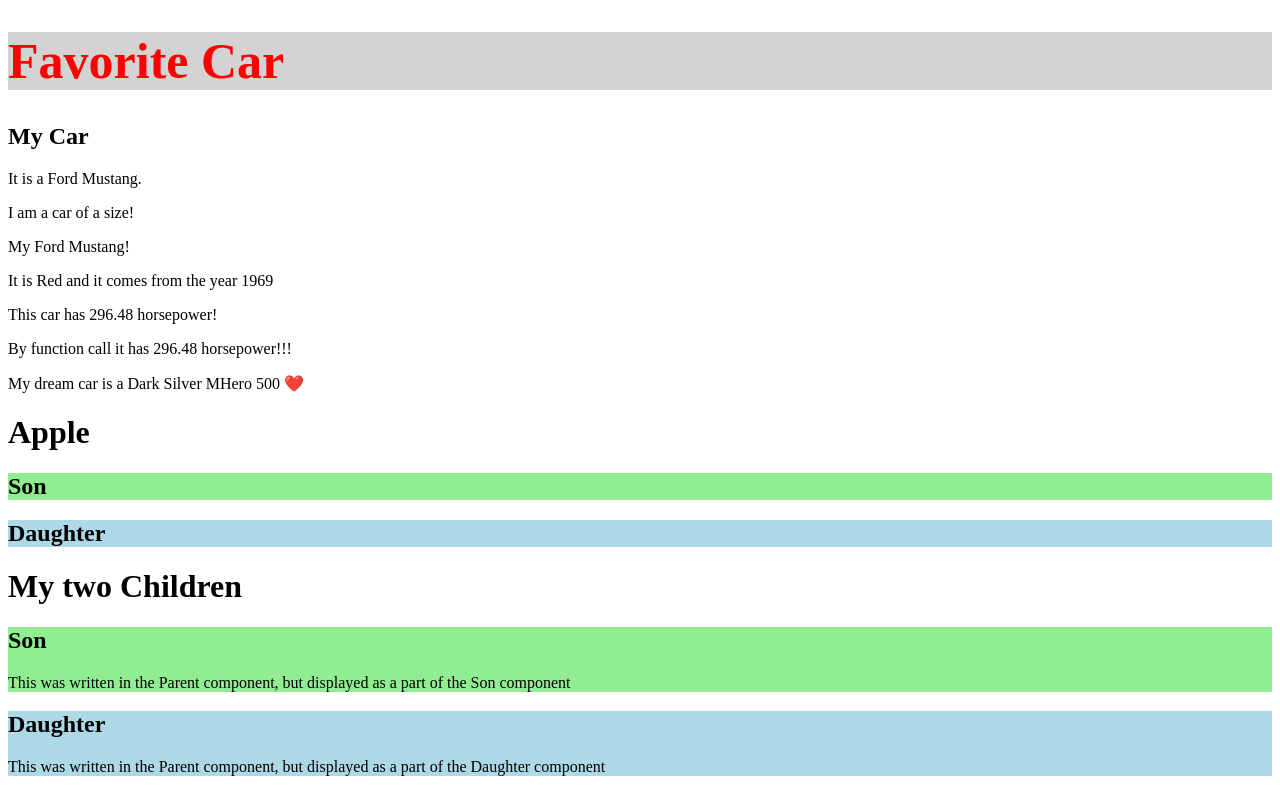
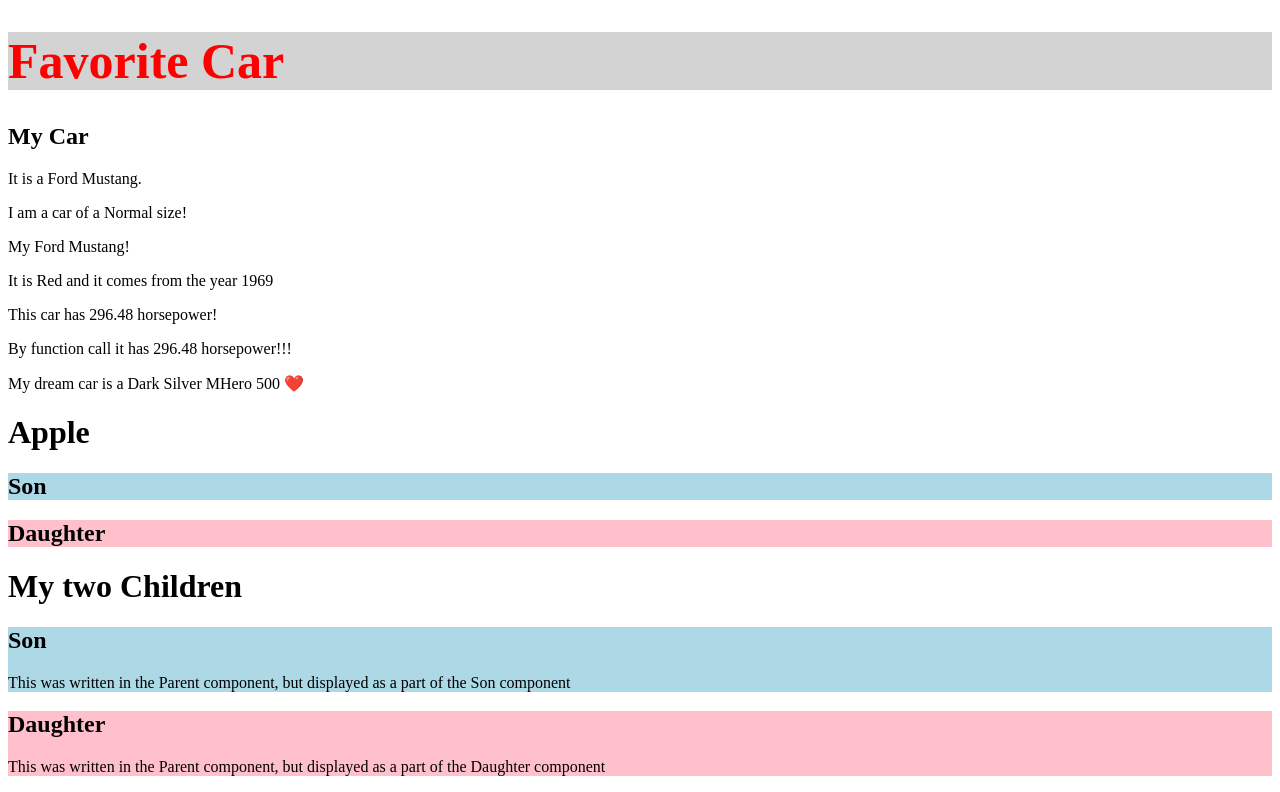
Before and after one commit to cynthia-stac/react-course, a React (Vite) app: page / in a window 1280 px wide. Shown: the part 1367-2159 px from the top of the page. Built offline with nearby package versions, Linux system fonts and the light colour scheme.

Commit message:
Change the background of the child components

```diff
--- a/src/App.jsx
+++ b/src/App.jsx
@@ -46,35 +46,40 @@ export function Counter() {
   );
 }
 
-export function Car(props) {
-  const brand = "Ford"
-  const model = "Mustang"
-  function kwToHp(kw){
-    return kw * 1.36
+export function Car({
+  size = "Normal",
+  carinfo = {}
+}) {
+  const brand = "Ford";
+  const model = "Mustang";
+
+  function kwToHp(kw) {
+    return kw * 1.36;
   }
+
   const myobj = {
     name: "MHero",
     model: "500",
     color: "Dark Silver"
   };
-  const x = "para"
+
   const myStyles = {
-    color: 'red',
-    fontSize: '50px',
-    backgroundColor: 'lightgray'
-  }
+    color: "red",
+    fontSize: "50px",
+    backgroundColor: "lightgray"
+  };
 
   return (
     <div>
-      <h1 style={myStyles} >Favorite Car</h1>
-      <h2 className="myClass">My Car</h2>
-      <p className={x}>It is a {brand} {model}.</p>
-      <p>I am a car of a {props.size} size!</p>
-      <p>My {props.carinfo?.name} {props.carinfo?.model}!</p>
-      <p>It is {props.carinfo?.color} and it comes from the year {props.carinfo?.year}</p>
+      <h1 style={myStyles}>Favorite Car</h1>
+      <h2>My Car</h2>
+      <p>It is a {brand} {model}.</p>
+      <p>I am a car of a {size} size!</p>
+      <p>My {carinfo.name} {carinfo.model}!</p>
+      <p>It is {carinfo.color} and it comes from the year {carinfo.year}</p>
       <p>This car has {218 * 1.36} horsepower!</p>
       <p>By function call it has {kwToHp(218)} horsepower!!!</p>
-      <p>My dream car is a {myobj.color}  {myobj.name} {myobj.model} ❤️ </p>
+      <p>My dream car is a {myobj.color} {myobj.name} {myobj.model} ❤️</p>
     </div>
   );
 }
@@ -90,14 +95,14 @@ export function Fruit(){
 
 export function Son(props) {
   return (
-    <div style={{background: 'lightgreen'}}><h2>Son</h2><div>{props.children}</div></div>
+    <div style={{background: 'lightblue'}}><h2>Son</h2><div>{props.children}</div></div>
   );
 }
 
 export function Daughter(props) {
   const {brand, model} = props;
   return (
-    <div style={{background: 'lightblue'}}><h2>Daughter</h2><div>{props.children}</div></div>
+    <div style={{background: 'pink'}}><h2>Daughter</h2><div>{props.children}</div></div>
   );
 }
 
```
